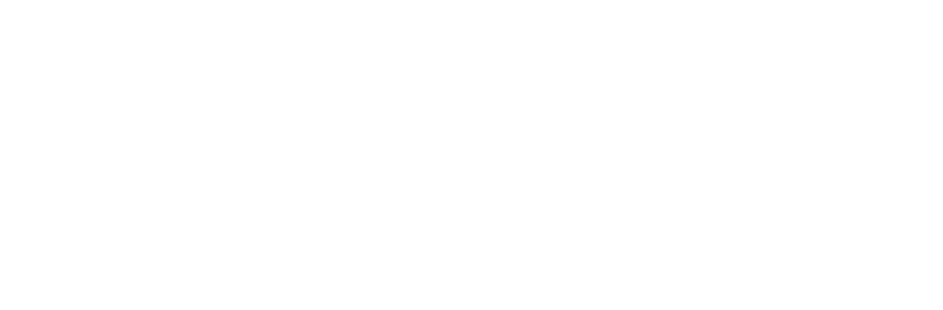
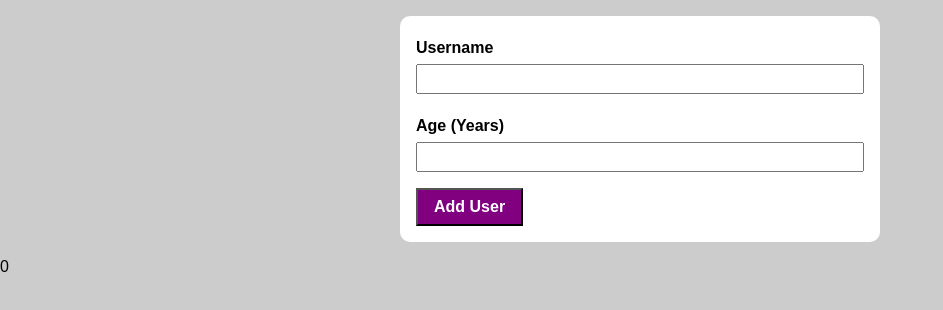
Before and after one commit to CoreyNoble/react-complete-guide-ts, a React (Create React App) app: page / in a window 1280 px wide. Shown: the top 310 px of the page, without its empty margins (0-943 px from the left). Built offline with nearby package versions, Linux system fonts and the light colour scheme.

Commit message:
My completed solution, working as-expected

```diff
--- a/src/App.js
+++ b/src/App.js
@@ -1,10 +1,35 @@
-import React from 'react';
+import { useState } from 'react'
 
+import Form from './components/Form/Form'
+import Card from './components/UI/Card/Card'
+import UserList from './components/UserList/UserList'
 
 function App() {
+  const [userList, setUserList] = useState([])
+
+  const addUser = (userData) => {
+    const newUser = {
+      id: Math.random(),
+      name: userData.name,
+      age: userData.age
+    }
+
+    setUserList([
+      ...userList,
+      newUser
+    ])
+  }
+
   return (
     <div>
-
+      <Card>
+        <Form addUser={addUser} />
+      </Card>
+      {userList.length && (
+        <Card>
+          <UserList users={userList} />
+        </Card>
+      )}
     </div>
   );
 }
--- /dev/null
+++ b/src/components/Form/Form.css
@@ -0,0 +1,32 @@
+button {
+  color: #fff;
+  background-color: purple;
+  font-size: 1rem;
+  padding: 0.5rem 1rem;
+  font-weight: bold;
+  transition: all 0.05s ease;
+}
+
+button:hover {
+  cursor: pointer;
+  border: 2px solid purple;
+  color: #000;
+  background-color: plum;
+}
+
+input, label {
+  display: block;
+  text-align: left;
+  width: 100%;
+}
+
+input {
+  margin-bottom: 1rem;
+  font-size: 1rem;
+  padding: 0.25rem;
+}
+
+label {
+  font-weight: bold;
+  line-height: 2;
+}
--- /dev/null
+++ b/src/components/Form/Form.js
@@ -0,0 +1,59 @@
+import { useState } from 'react';
+import './Form.css';
+
+import Modal from '../UI/Modal/Modal';
+
+const Form = (props) => {
+  const [errorModalData, setErrorModalData] = useState();
+  const submitForm = (e) => {
+    e.preventDefault();
+
+    const name = e.target.elements.username.value
+    const age = e.target.elements.age.value
+
+    if (name.length === 0) {
+      setErrorModalData({
+        title: 'Invalid Input',
+        message: 'You must enter a name'
+      })
+    } else if (age <= 0) {
+      setErrorModalData({
+        title: 'Invalid Input',
+        message: 'Age must contain a positive value'
+      })
+    } else {
+      props.addUser({
+        name: name,
+        age: age,
+      });
+
+      e.target.elements.username.value = '';
+      e.target.elements.age.value = '';
+    }
+  };
+
+  const closeModal = () => {
+    setErrorModalData(null);
+  };
+
+  return (
+    <>
+      <form onSubmit={submitForm}>
+        <label htmlFor="username">Username</label>
+        <input name="username" type="text" />
+        <label htmlFor="age">Age (Years)</label>
+        <input name="age" type="number" />
+        <button type="submit">Add User</button>
+      </form>
+      {errorModalData && (
+        <Modal
+          close={closeModal}
+          title={errorModalData.title}
+          message={errorModalData.message}
+        />
+      )}
+    </>
+  );
+};
+
+export default Form;
--- /dev/null
+++ b/src/components/UI/Card/Card.css
@@ -0,0 +1,8 @@
+.Card {
+  background-color: #fff;
+  border-radius: 10px;
+  box-shadow: 5px;
+  margin: 1rem auto;
+  padding: 1rem;
+  max-width: 30rem;
+}
--- /dev/null
+++ b/src/components/UI/Card/Card.js
@@ -0,0 +1,11 @@
+import './Card.css'
+
+const Card = (props) => {
+  return (
+    <div className="Card">
+      {props.children}
+    </div>
+  )
+}
+
+export default Card
--- /dev/null
+++ b/src/components/UI/Modal/Modal.css
@@ -0,0 +1,19 @@
+.ModalBackdrop {
+  background-color: rgba(0, 0, 0, 0.66);
+  position: absolute;
+  top: 0;
+  bottom: 0;
+  left: 0;
+  right: 0;
+  z-index: 10;
+}
+
+.Modal {
+  position: relative;
+  z-index: 11;
+}
+
+.Modal .ModalTitle {
+  background-color: purple;
+  color: #fff;
+}
--- /dev/null
+++ b/src/components/UI/Modal/Modal.js
@@ -0,0 +1,24 @@
+import './Modal.css'
+
+import Card from '../Card/Card'
+
+const Modal = (props) => {
+  return (
+    <>
+      <div className="ModalBackdrop" onClick={props.close}></div>
+      <div className="Modal">
+        <Card>
+          <div className="ModalTitle">
+            <h2>{props.title}</h2>
+          </div>
+          <div className="Message">
+            <p>{props.message}</p>
+            <button onClick={props.close}>Okay</button>
+          </div>
+        </Card>
+      </div>
+    </>
+  )
+}
+
+export default Modal
--- /dev/null
+++ b/src/components/UserList/UserList.css
@@ -0,0 +1,16 @@
+.UserList {
+  padding: 0;
+}
+
+.UserList li {
+  font-size: 1.5rem;
+  color: #000;
+  padding: 0.5rem;
+  border: 1px solid #ccc;
+  list-style-type: none;
+  margin-bottom: 1rem;
+}
+
+.UserList li :last-child {
+  margin-bottom: unset;
+}
--- /dev/null
+++ b/src/components/UserList/UserList.js
@@ -0,0 +1,15 @@
+import './UserList.css'
+
+const UserList = (props) => {
+  const list = props.users.map((user) =>
+    <li key={user.id}>{`${user.name} (${user.age} years old)`}</li>
+  )
+
+  return (
+    <ul className="UserList">
+      {list}
+    </ul>
+  )
+}
+
+export default UserList
--- a/src/index.css
+++ b/src/index.css
@@ -8,4 +8,5 @@
 
 body {
   margin: 0;
+  background-color: #ccc;
 }
```
